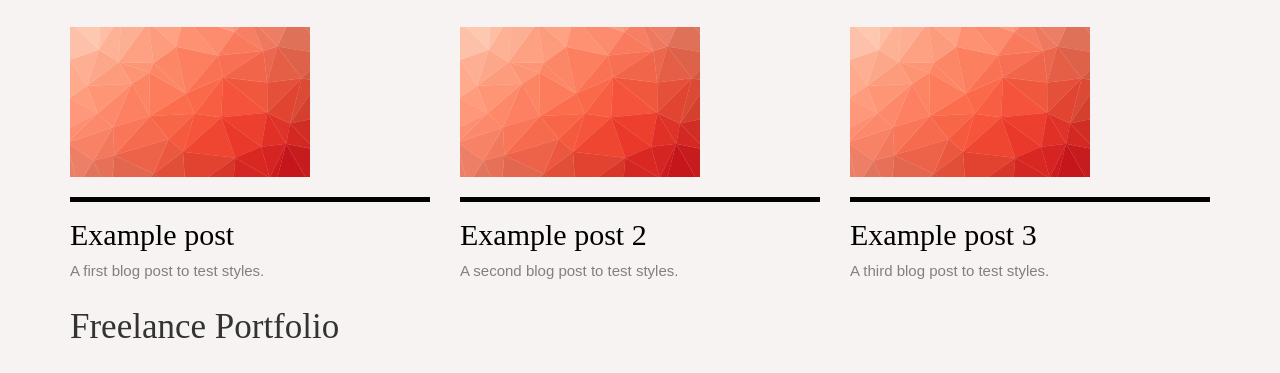
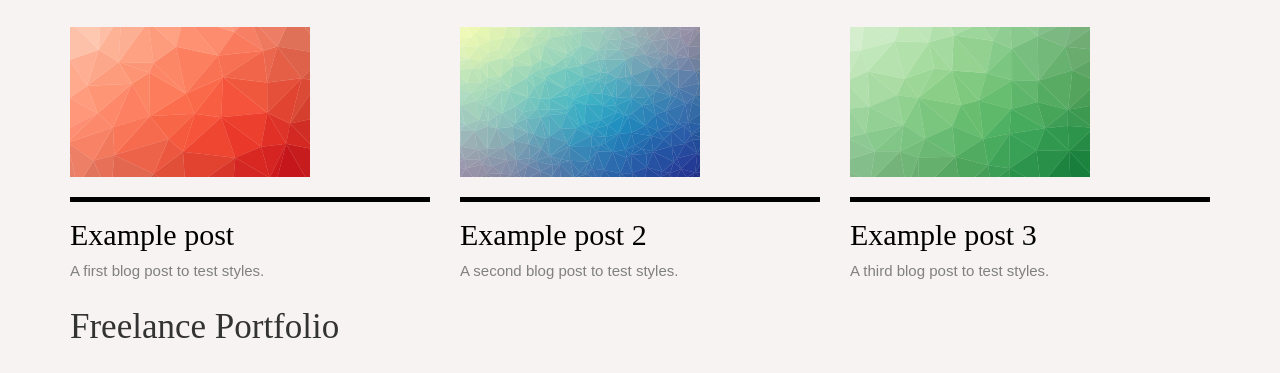
Before and after one commit to mattchilds1/mattchilds1.github.io, a plain HTML site: page index.html in a window 1280 px wide. Shown: the part 713-1086 px from the top of the page. Drawn offline with nearby package versions, Linux system fonts and the light colour scheme; a web font is replaced by a local one.

Commit message:
changed svg names'

```diff
--- a/index.html
+++ b/index.html
@@ -81,7 +81,7 @@
       <div class="row portfolio-row" >
         <div class="col-md-4">
         <article class="portfolio-inner2">
-          <a href="/example-post"><img class="img-responsive blog-image" src="trianglify.svg">
+          <a href="/example-post"><img class="img-responsive blog-image" src="blog1.svg">
           <div>
           Example post</a>
           <p class="role">A first blog post to test styles.</p>
@@ -90,7 +90,7 @@
         </div>
         <div class="col-md-4">
         <article class="portfolio-inner2">
-          <a href="/example-post"><img class="img-responsive blog-image" src="trianglify.svg">
+          <a href="/example-post"><img class="img-responsive blog-image" src="blog2.svg">
           <div>
           Example post 2</a>
           <p class="role">A second blog post to test styles.</p>
@@ -99,7 +99,7 @@
         </div>
         <div class="col-md-4">
         <article class="portfolio-inner2">
-          <a href="/example-post"><img class="img-responsive blog-image" src="trianglify.svg">
+          <a href="/example-post"><img class="img-responsive blog-image" src="blog3.svg">
           <div>
           Example post 3</a>
           <p class="role">A third blog post to test styles.</p>
```
Also changed, not shown: blog1.svg (renamed from trianglify.svg), blog2.svg (added), blog3.svg (added).
